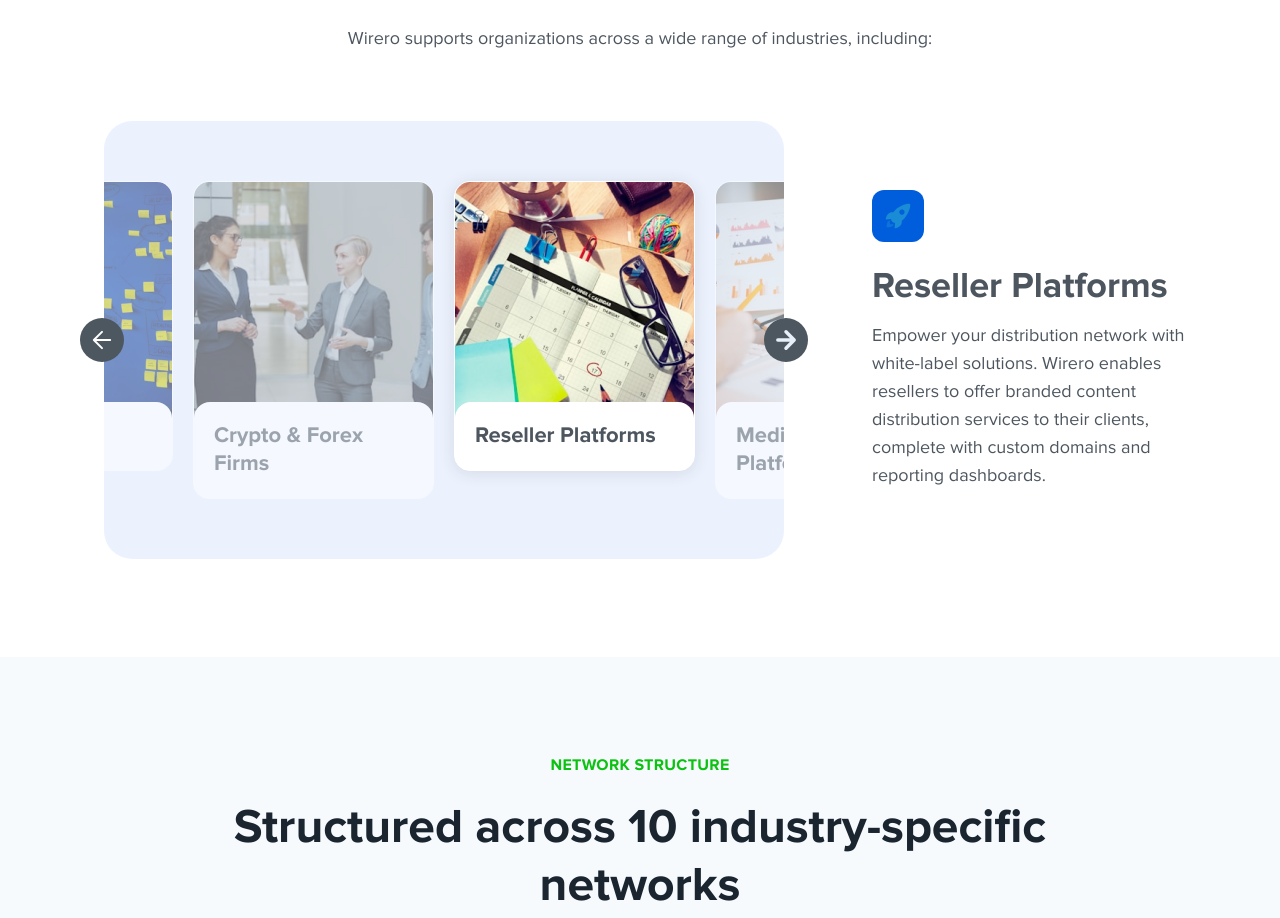
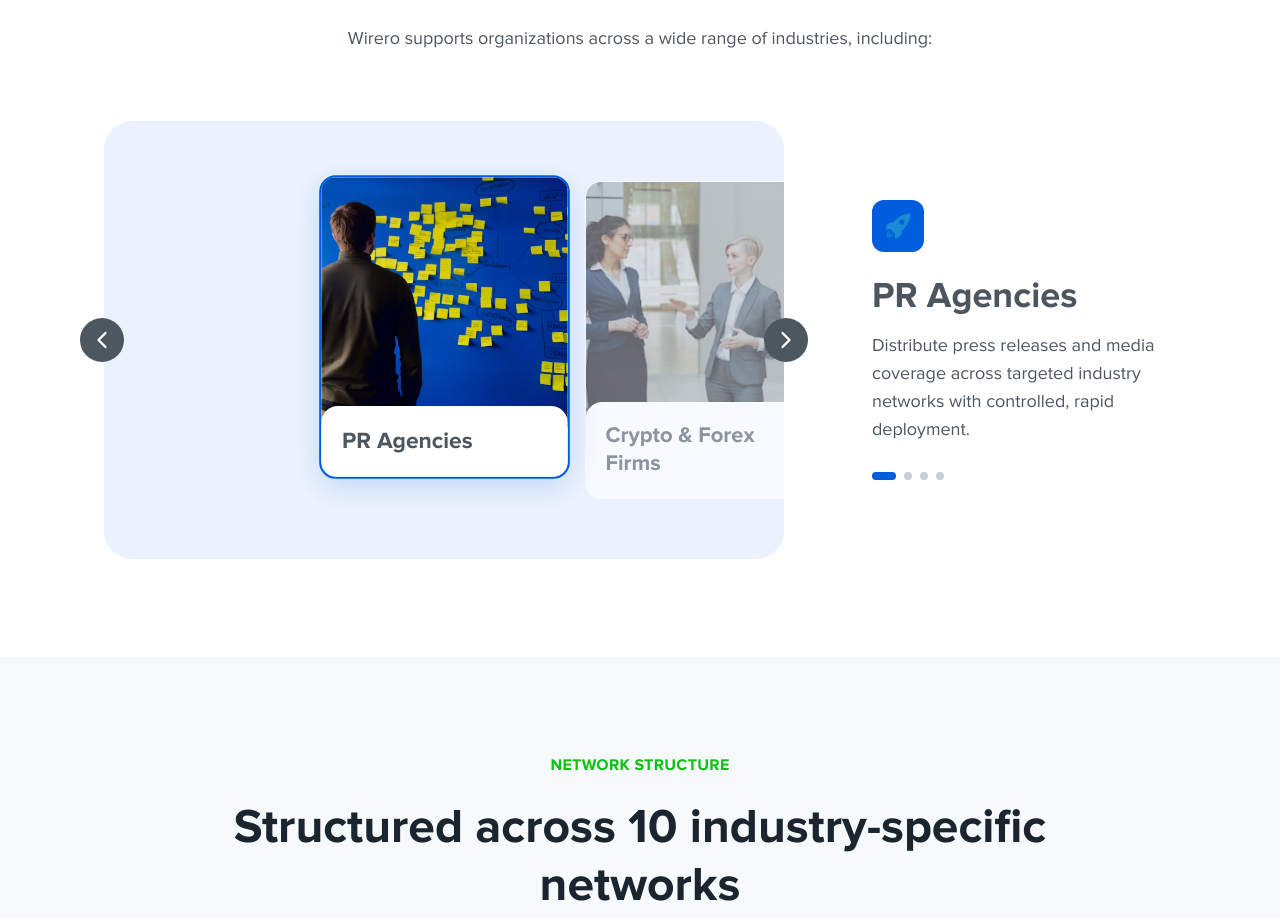
Before and after one commit to EasyPRGroup/Wirero-next, a Next.js app: page /about-us in a window 1280 px wide. Shown: the part 2760-3678 px from the top of the page. Built offline with nearby package versions, Linux system fonts and the light colour scheme; a web font is replaced by a local one.

Commit message:
fix(scroll): update the scroll

```diff
--- a/app/about-us/page.tsx
+++ b/app/about-us/page.tsx
@@ -1,7 +1,8 @@
 "use client";
 import type { NextPage } from "next";
 import Image from "next/image";
-import { useRef } from "react";
+import { useRef, useState, useEffect, useCallback } from "react";
+import { ChevronLeft, ChevronRight } from "lucide-react";
 import CtaBanner from "../../components/cta-banner";
 import Footer from "../../components/footer";
 import NetworkCategory from "../../components/network-category";
@@ -58,31 +59,115 @@
     {
       title: "PR Agencies",
       image: "/image@2x.png",
-      highlight: false,
+      description:
+        "Distribute press releases and media coverage across targeted industry networks with controlled, rapid deployment.",
     },
     {
       title: "Crypto & Forex Firms",
       image: "/image1@2x.png",
-      highlight: false,
+      description:
+        "Publish market updates, project announcements, and educational content across finance-focused domains.",
     },
     {
       title: "Reseller Platforms",
       image: "/image2@2x.png",
-      highlight: true,
+      description:
+        "Empower your distribution network with white-label solutions. Wirero enables resellers to offer branded content distribution services to their clients, complete with custom domains and reporting dashboards.",
     },
     {
       title: "Media & Content Platforms",
       image: "/image3@2x.png",
-      highlight: false,
+      description:
+        "Scale editorial content across multiple publishing endpoints with centralized workflow and automation.",
     },
   ];
 
   const industryScrollRef = useRef<HTMLDivElement>(null);
+  const [activeIndex, setActiveIndex] = useState(0);
+  const rafRef = useRef<number | null>(null);
+
+  const updateActiveCard = useCallback(() => {
+    const container = industryScrollRef.current;
+    if (!container) return;
+    const cards = Array.from(container.children) as HTMLElement[];
+    if (cards.length === 0) return;
+
+    const containerCenter = container.scrollLeft + container.clientWidth / 2;
+    let closestIndex = 0;
+    let closestDistance = Infinity;
+
+    cards.forEach((card, index) => {
+      const cardCenter = card.offsetLeft + card.offsetWidth / 2;
+      const distance = Math.abs(cardCenter - containerCenter);
+      if (distance < closestDistance) {
+        closestDistance = distance;
+        closestIndex = index;
+      }
+    });
+
+    setActiveIndex(closestIndex);
+  }, []);
+
+  const handleScroll = useCallback(() => {
+    if (rafRef.current !== null) {
+      cancelAnimationFrame(rafRef.current);
+    }
+    rafRef.current = requestAnimationFrame(updateActiveCard);
+  }, [updateActiveCard]);
+
+  useEffect(() => {
+    const container = industryScrollRef.current;
+    if (!container) return;
+
+    const setPadding = () => {
+      const cards = Array.from(container.children) as HTMLElement[];
+      if (cards.length === 0) return;
+      const cardWidth = cards[0].offsetWidth;
+      const padding = Math.max(0, (container.clientWidth - cardWidth) / 2);
+      container.style.paddingLeft = `${padding}px`;
+      container.style.paddingRight = `${padding}px`;
+    };
+
+    setPadding();
+    updateActiveCard();
+
+    const onResize = () => {
+      setPadding();
+      updateActiveCard();
+    };
+
+    window.addEventListener("resize", onResize);
+    container.addEventListener("scroll", handleScroll, { passive: true });
+
+    return () => {
+      window.removeEventListener("resize", onResize);
+      container.removeEventListener("scroll", handleScroll);
+      if (rafRef.current !== null) {
+        cancelAnimationFrame(rafRef.current);
+      }
+    };
+  }, [handleScroll, updateActiveCard]);
+
+  const scrollToCard = (index: number) => {
+    const container = industryScrollRef.current;
+    if (!container) return;
+    const cards = Array.from(container.children) as HTMLElement[];
+    if (!cards[index]) return;
+    const card = cards[index];
+    container.scrollTo({
+      left: card.offsetLeft + card.offsetWidth / 2 - container.clientWidth / 2,
+      behavior: "smooth",
+    });
+  };
 
   const scrollIndustry = (direction: "left" | "right") => {
-    if (!industryScrollRef.current) return;
-    const scrollAmount = industryScrollRef.current.clientWidth * 0.5;
-    industryScrollRef.current.scrollBy({
+    const container = industryScrollRef.current;
+    if (!container) return;
+    const cards = Array.from(container.children) as HTMLElement[];
+    if (cards.length === 0) return;
+    const cardWidth = cards[0].offsetWidth;
+    const scrollAmount = cardWidth + 20;
+    container.scrollBy({
       left: direction === "left" ? -scrollAmount : scrollAmount,
       behavior: "smooth",
     });
@@ -378,26 +463,27 @@
         </section>
 
         {/* Industry Cards */}
-        <div className="self-stretch flex items-center gap-[3rem] max-w-full shrink-0 text-[2.25rem] mq1050:flex-wrap mq750:gap-[1.5rem]">
+        <div className="self-stretch flex items-center gap-[3rem] max-w-full shrink-0 text-[2.25rem] mq1050:flex-wrap mq750:gap-[1.5rem] mq450:gap-[1.25rem]">
           <section className="w-[47.5rem] overflow-hidden shrink-0 flex flex-col items-center relative isolate gap-[0.625rem] max-w-full text-left text-[1.375rem] text-[#4d565f] font-['Proxima_Nova'] mq1050:flex-1 mq1050:min-w-full">
             <div
               ref={industryScrollRef}
-              className="w-[42.5rem] max-w-full backdrop-blur-[8px] rounded-[28px] bg-[rgba(0,94,220,0.08)] flex items-start justify-center mq1050:justify-start py-[3.75rem] px-[0rem] box-border gap-[1.25rem] z-[0] shrink-0 mq450:pt-[2.438rem] mq450:pb-[2.438rem] overflow-x-auto scroll-smooth">
+              className="w-[42.5rem] max-w-full backdrop-blur-[8px] rounded-[28px] bg-[rgba(0,94,220,0.08)] flex items-start justify-start py-[3.75rem] px-[0rem] box-border gap-[1.25rem] z-[0] shrink-0 mq1050:w-full mq450:pt-[2.438rem] mq450:pb-[2.438rem] overflow-x-auto scroll-smooth snap-x snap-mandatory touch-pan-x [-ms-overflow-style:none] [scrollbar-width:none] [&::-webkit-scrollbar]:hidden"
+            >
               {industries.map((industry, index) => (
                 <div
                   key={index}
-                  className={`w-[15.063rem] rounded-[16px] bg-color-white border-color-white border-solid border-[1px] box-border overflow-hidden shrink-0 flex flex-col items-start ${
-                    industry.highlight
-                      ? "shadow-[0px_2px_16px_rgba(26,_38,_48,_0.12)]"
-                      : "opacity-50"
+                  className={`w-[15.063rem] rounded-[16px] bg-color-white border-solid box-border overflow-hidden shrink-0 flex flex-col items-start snap-center transition-all duration-300 ease-out mq450:w-[13.5rem] ${
+                    index === activeIndex
+                      ? "border-[2px] border-[#005edc] shadow-[0px_8px_28px_rgba(0,94,220,0.18)] scale-[1.04] z-10"
+                      : "border-[1px] border-color-white opacity-60 hover:opacity-100"
                   }`}
                 >
                   <Image
-                    className="self-stretch h-[15rem] max-w-full overflow-hidden shrink-0 object-cover"
+                    className="self-stretch h-[15rem] max-w-full overflow-hidden shrink-0 object-cover mq450:h-[12rem]"
                     width={241}
                     height={240}
                     sizes="100vw"
-                    alt=""
+                    alt={industry.title}
                     src={industry.image}
                   />
                   <div className="self-stretch rounded-[16px] bg-color-white flex items-center p-[1.25rem] gap-[0.75rem] mt-[-1.25rem] relative">
@@ -408,40 +494,28 @@
                 </div>
               ))}
             </div>
-            <div className="w-[2.75rem] h-[29rem] absolute !m-0 top-[calc(50%_-_232px)] left-[-0.25rem] bg-[linear-gradient(270deg,_rgba(255,_255,_255,_0.2),_#fff)] z-[1] shrink-0" />
-            <div className="w-[2.75rem] h-[29rem] absolute !m-0 top-[calc(50%_-_232px)] right-[-0.25rem] bg-[linear-gradient(270deg,_#fff,_rgba(255,_255,_255,_0.2))] z-[2] shrink-0" />
-            <div className="w-full !m-0 absolute top-[calc(50%_-_22px)] left-0 right-0 px-[1rem] box-border flex items-center justify-between gap-[1.25rem] z-[3] shrink-0">
+            <div className="w-[2.75rem] h-[29rem] absolute !m-0 top-[calc(50%_-_232px)] left-[-0.25rem] bg-[linear-gradient(270deg,_rgba(255,_255,_255,_0.2),_#fff)] z-[1] shrink-0 mq450:hidden" />
+            <div className="w-[2.75rem] h-[29rem] absolute !m-0 top-[calc(50%_-_232px)] right-[-0.25rem] bg-[linear-gradient(270deg,_#fff,_rgba(255,_255,_255,_0.2))] z-[2] shrink-0 mq450:hidden" />
+            <div className="w-full !m-0 absolute top-[calc(50%_-_22px)] left-0 right-0 px-[1rem] box-border flex items-center justify-between gap-[1.25rem] z-[3] shrink-0 mq450:hidden">
               <button
                 onClick={() => scrollIndustry("left")}
                 className="rounded-[40px] bg-[#4d575f] flex flex-col items-center justify-center p-[0.5rem] cursor-pointer border-none hover:bg-[#3a444b] transition-colors"
+                aria-label="Scroll left"
               >
-                <Image
-                  className="w-[1.75rem] h-[1.75rem] relative"
-                  width={28}
-                  height={28}
-                  sizes="100vw"
-                  alt="Scroll left"
-                  src="/arrow-left.svg"
-                />
+                <ChevronLeft className="w-[1.75rem] h-[1.75rem] relative text-white" />
               </button>
               <button
                 onClick={() => scrollIndustry("right")}
                 className="rounded-[40px] bg-[#4d575f] flex flex-col items-center justify-center p-[0.5rem] cursor-pointer border-none hover:bg-[#3a444b] transition-colors"
+                aria-label="Scroll right"
               >
-                <Image
-                  className="w-[1.75rem] h-[1.75rem] relative"
-                  width={28}
-                  height={28}
-                  sizes="100vw"
-                  alt="Scroll right"
-                  src="/arrow-right1.svg"
-                />
+                <ChevronRight className="w-[1.75rem] h-[1.75rem] relative text-white" />
               </button>
             </div>
           </section>
 
-          {/* Reseller Platforms Highlight */}
-          <div className="flex-1 overflow-hidden flex flex-col items-start py-[1.25rem] px-[0rem] box-border gap-[1.25rem] min-w-[16.75rem]">
+          {/* Active Industry Detail Panel */}
+          <div className="flex-1 overflow-hidden flex flex-col items-start py-[1.25rem] px-[0rem] box-border gap-[1.25rem] min-w-[16.75rem] mq1050:min-w-full mq1050:pt-[0.5rem]">
             <div className="rounded-[12px] bg-[#005edc] flex items-center justify-center p-[0.75rem]">
               <Image
                 className="h-[1.75rem] w-[1.75rem] relative"
@@ -454,14 +528,26 @@
             </div>
             <div className="self-stretch flex flex-col items-start gap-[0.75rem]">
               <h2 className="m-0 self-stretch relative text-[length:inherit] leading-[3rem] font-bold font-[inherit] mq1050:text-[1.813rem] mq1050:leading-[2.375rem] mq450:text-[1.375rem] mq450:leading-[1.813rem]">
-                Reseller Platforms
+                {industries[activeIndex].title}
               </h2>
               <div className="self-stretch relative text-[1.125rem] leading-[1.75rem] text-[#4d565f]">
-                Empower your distribution network with white-label solutions.
-                Wirero enables resellers to offer branded content distribution
-                services to their clients, complete with custom domains and
-                reporting dashboards.
+                {industries[activeIndex].description}
               </div>
+            </div>
+            {/* Dots indicator */}
+            <div className="flex items-center gap-[0.5rem] pt-[0.5rem]">
+              {industries.map((_, index) => (
+                <button
+                  key={index}
+                  onClick={() => scrollToCard(index)}
+                  className={`h-[0.5rem] rounded-full transition-all duration-300 cursor-pointer border-none ${
+                    index === activeIndex
+                      ? "w-[1.5rem] bg-[#005edc]"
+                      : "w-[0.5rem] bg-[#c5cdd5] hover:bg-[#9aa5b0]"
+                  }`}
+                  aria-label={`Go to ${industries[index].title}`}
+                />
+              ))}
             </div>
           </div>
         </div>
```
